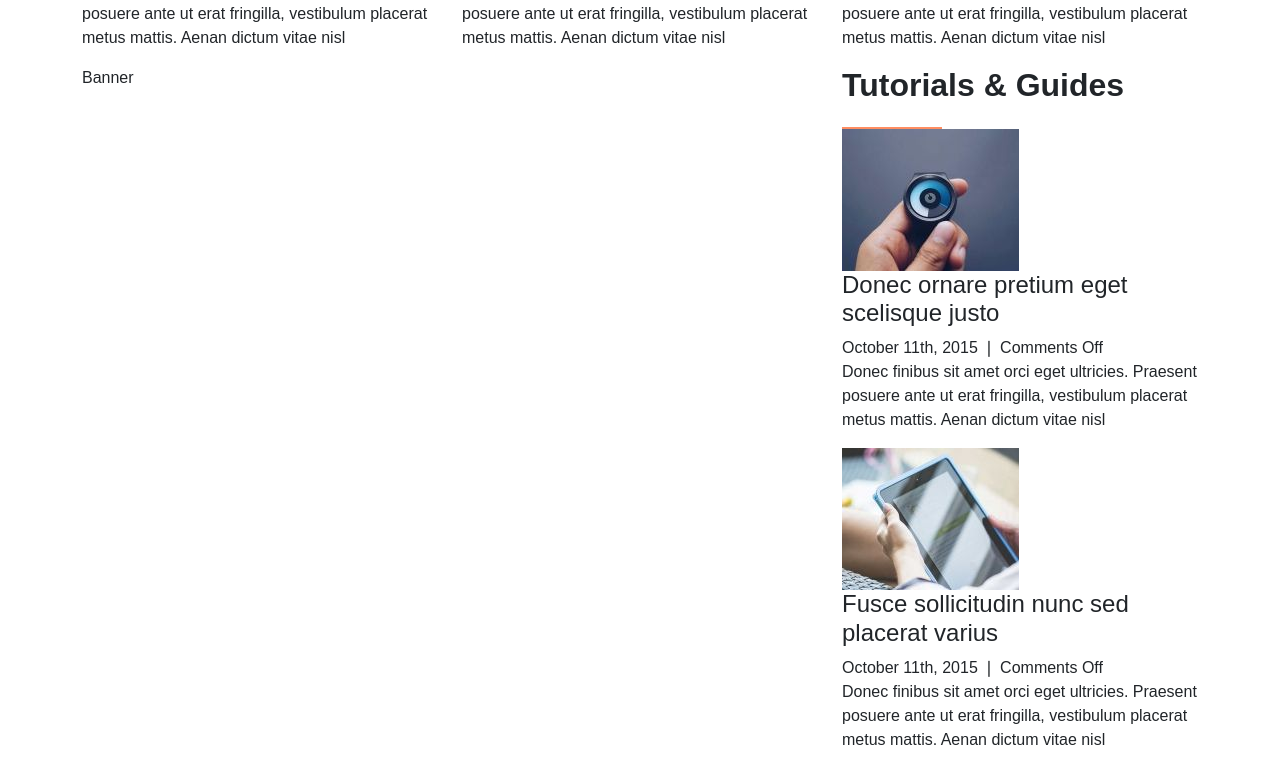
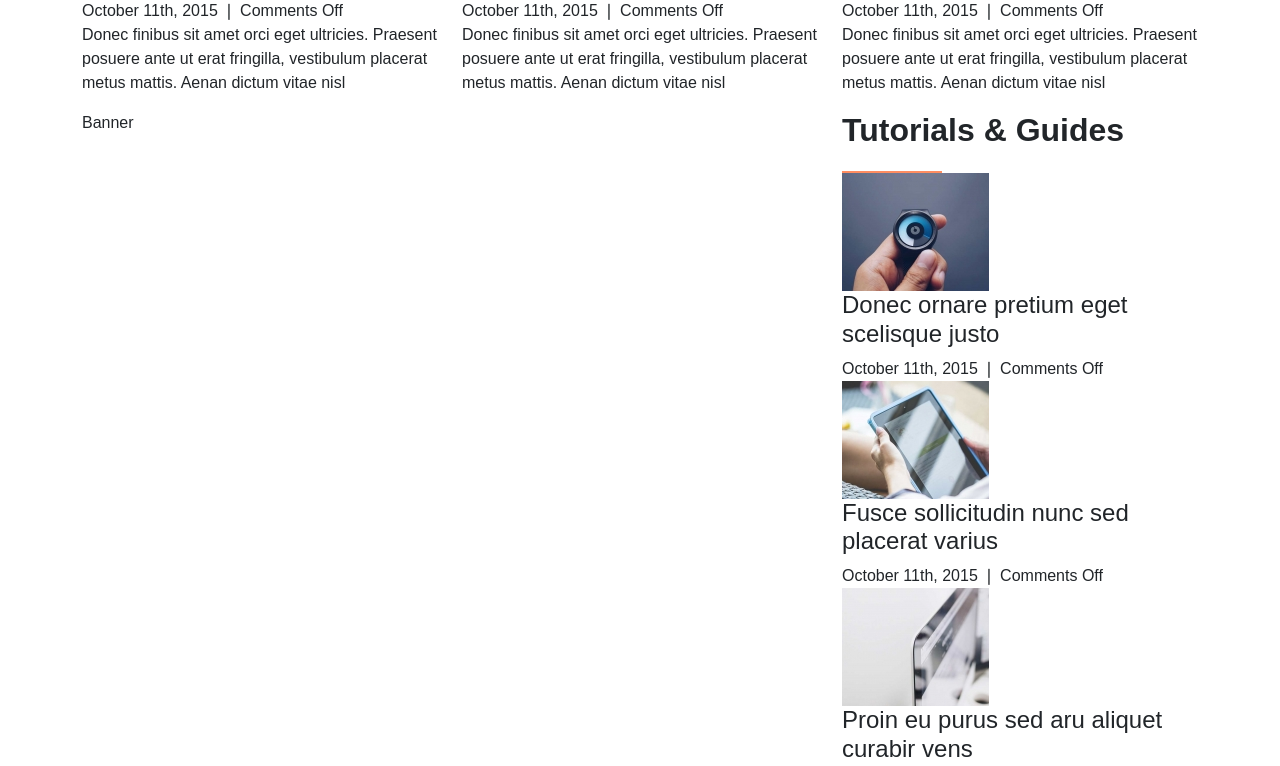
Before and after one commit to BetterCallAle/proj-html-vuejs, a Vue app: page / in a window 1280 px wide. Shown: the part 1787-2553 px from the top of the page. Built offline with nearby package versions, Linux system fonts and the light colour scheme; a small style sheet from the web is missing.

Commit message:
added alt in img

```diff
--- a/src/components/ArticleCard.vue
+++ b/src/components/ArticleCard.vue
@@ -12,10 +12,12 @@ export default{
     },
     computed:{
         imgSize(){
+            // if isTutorial is true, return a imgSmallestName key
             if(this.isTutorial){
-                return "imgSmallName"
+                return "imgSmallestName"
+            // else return imgBigName key
             } else {
-                return "imgNormalName"
+                return "imgBigName"
             }
         }
     }
@@ -25,14 +27,13 @@ export default{
 <template>
     <div class="article-card">
         <div class="article-card-img">
-            <!-- Article img -->
-            <img :src="getImgPath(element[imgSize])" alt="">
+            <img :src="getImgPath(element[imgSize])" :alt="element.imgAlt">
         </div>
 
         <div class="article-card-txt">
             <h4>{{ element.title }}</h4>
             <span>{{ element.date }} &VerticalSeparator; {{ element.comments }}</span>
-            <p>{{ element.text }}</p>
+            <p v-if="!isTutorial">{{ element.text }}</p>
         </div>
     </div>
 </template>
--- a/src/store.js
+++ b/src/store.js
@@ -11,7 +11,8 @@ export const store = reactive({
            imgBigName : "post_feat_img_25-700x441",
            imgNormalName : "post_feat_img_25-320x202",
            imgSmallName : null,
-           imgSmallestName : null
+           imgSmallestName : null,
+           imgAlt: "iPhone on a couch"
         },
         {
             title : "Vivamus pellenteque, felis quis varius",
@@ -22,7 +23,8 @@ export const store = reactive({
             imgBigName : "post_feat_img_24-700x441",
             imgNormalName : "post_feat_img_24-320x202",
             imgSmallName : null,
-            imgSmallestName : null
+            imgSmallestName : null,
+            imgAlt: "iPhone taking sunset photo"
          },
          {
             title : "Donec ornare pretium eget scelisque justo",
@@ -33,7 +35,8 @@ export const store = reactive({
             imgBigName : "post_feat_img_23-700x441",
             imgNormalName : "post_feat_img_23-320x202",
             imgSmallName : "post_feat_img_23-177x142",
-            imgSmallestName : "post_feat_img_23-147x118"
+            imgSmallestName : "post_feat_img_23-147x118",
+            imgAlt: "Smartwatch"
          },
          {
             title : "Fusce sollicitudin nunc sed placerat varius",
@@ -44,7 +47,8 @@ export const store = reactive({
             imgBigName : "post_feat_img_22-700x441",
             imgNormalName : "post_feat_img_22-320x202",
             imgSmallName : "post_feat_img_22-177x142",
-            imgSmallestName : "post_feat_img_22-147x118"
+            imgSmallestName : "post_feat_img_22-147x118",
+            imgAlt: "Tablet"
          },
          {
             title : "Donec facilis sodales leo sit amet laoreet",
@@ -55,7 +59,8 @@ export const store = reactive({
             imgBigName : "post_feat_img_21-700x441",
             imgNormalName : "post_feat_img_21-320x202",
             imgSmallName : null,
-            imgSmallestName : null
+            imgSmallestName : null,
+            imgAlt: "Camera in a display case"
          },
          {
             title : "Proin eu purus sed aru aliquet curabir vens",
@@ -66,7 +71,8 @@ export const store = reactive({
             imgBigName : "post_feat_img_20-700x441",
             imgNormalName : "post_feat_img_20-320x202",
             imgSmallName : "post_feat_img_20-177x142",
-            imgSmallestName : "post_feat_img_20-147x118"
+            imgSmallestName : "post_feat_img_20-147x118",
+            imgAlt: "Desktop monitor"
          },
          {
             title : "Cras malesuada et orci eget pharetra",
@@ -77,7 +83,8 @@ export const store = reactive({
             imgBigName : "featured_article_1_bg",
             imgNormalName : null,
             imgSmallName : null,
-            imgSmallestName : null
+            imgSmallestName : null,
+            imgAlt: "Hand clicking a smartwatch button"
          },
          {
             title : "Cras malesuada et orci eget pharetra",
@@ -88,7 +95,8 @@ export const store = reactive({
             imgBigName : "featured_article_2_bg",
             imgNormalName : null,
             imgSmallName : null,
-            imgSmallestName : null
+            imgSmallestName : null,
+            imgAlt: "Hand holding a smartwatch"
          }
     ],
     articles: [],
```
